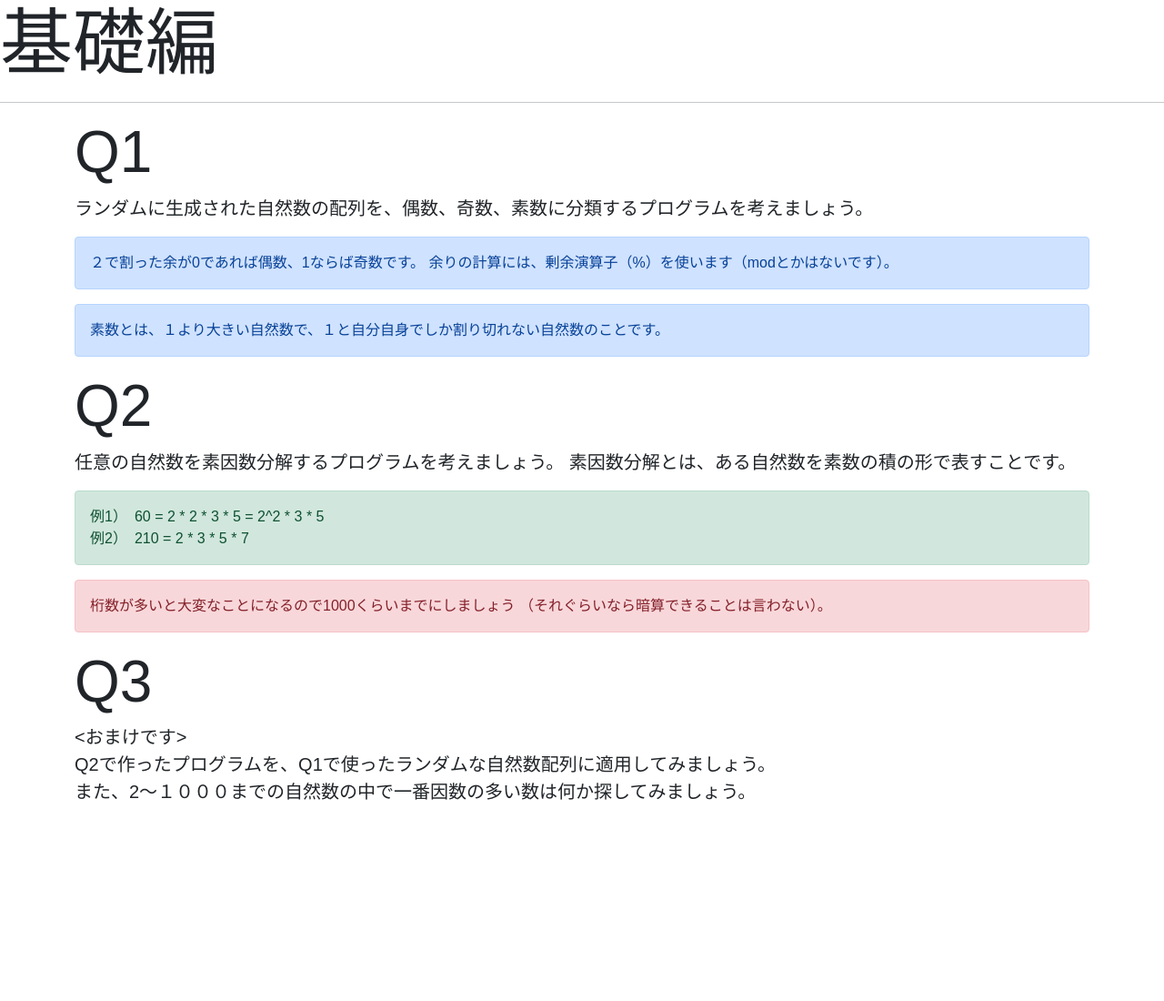
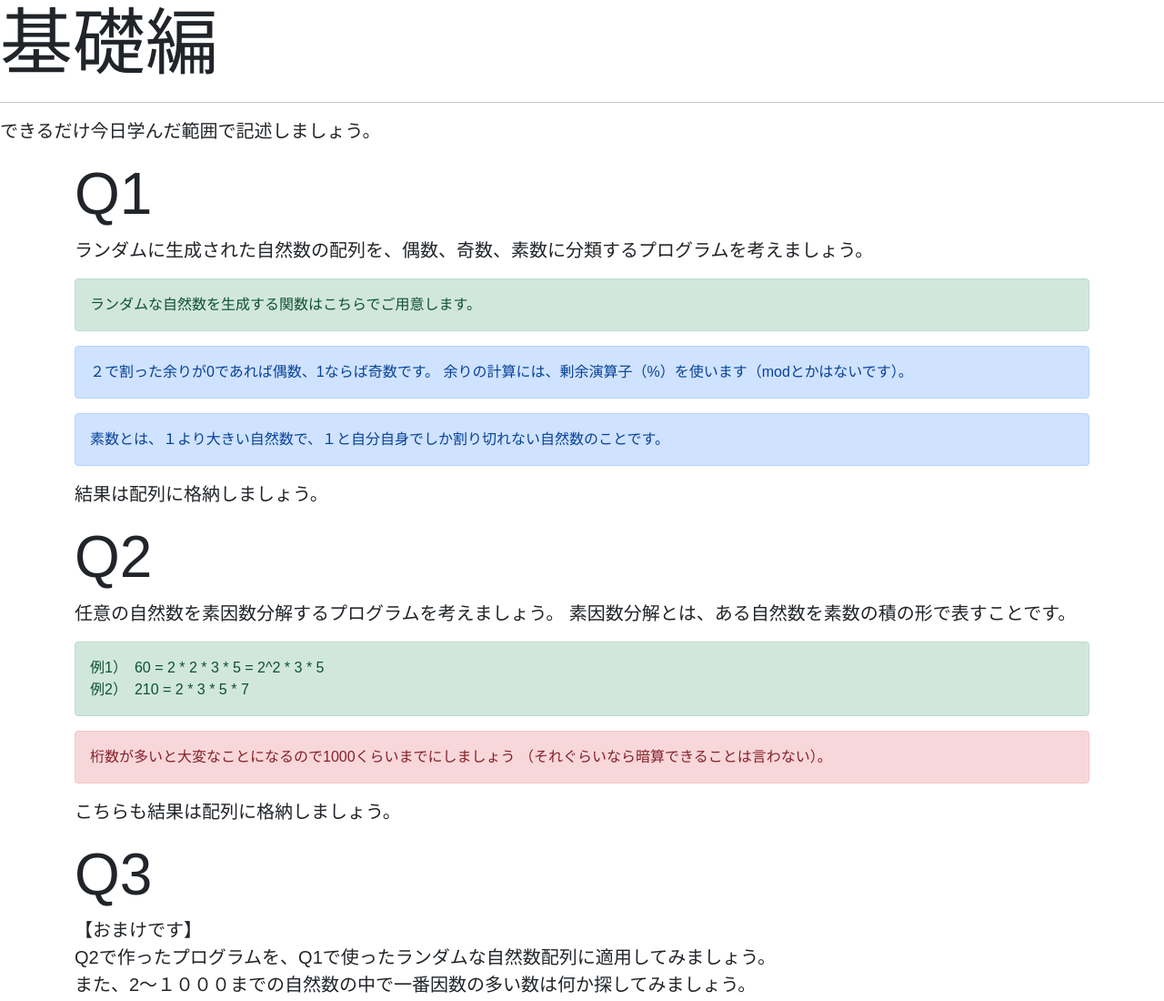
Before and after one commit to y-sonoda/js-chapter01, a website built with Parcel: page index.html in a window 1280 px wide. Shown: the whole page at 91% size. Before the commit the page ends 901 px from the top, so only its background shows below. Built offline with nearby package versions, Linux system fonts and the light colour scheme.

Commit message:
課題加筆

```diff
--- a/index.html
+++ b/index.html
@@ -20,18 +20,27 @@
     <div id="app">
       <h1 class="display-1">基礎編</h1>
       <hr />
+      <p class="lead">
+        できるだけ今日学んだ範囲で記述しましょう。
+      </p>
       <div class="container">
         <h1 class="display-3">Q1</h1>
         <p class="lead">
           ランダムに生成された自然数の配列を、偶数、奇数、素数に分類するプログラムを考えましょう。
         </p>
+        <div class="alert alert-success" role="alert">
+          ランダムな自然数を生成する関数はこちらでご用意します。
+        </div>
         <div class="alert alert-primary" role="hint">
-          ２で割った余が0であれば偶数、1ならば奇数です。
+          ２で割った余りが0であれば偶数、1ならば奇数です。
           余りの計算には、剰余演算子（%）を使います（modとかはないです）。
         </div>
         <div class="alert alert-primary" role="hint">
           素数とは、１より大きい自然数で、１と自分自身でしか割り切れない自然数のことです。
         </div>
+        <p class="lead">
+          結果は配列に格納しましょう。
+        </p>
       </div>
       <div class="container">
         <h1 class="display-3">Q2</h1>
@@ -47,11 +56,14 @@
           桁数が多いと大変なことになるので1000くらいまでにしましょう
           （それぐらいなら暗算できることは言わない）。
         </div>
+        <p class="lead">
+          こちらも結果は配列に格納しましょう。
+        </p>
       </div>
       <div class="container">
         <h1 class="display-3">Q3</h1>
         <p class="lead">
-          <おまけです><br />
+          【おまけです】<br />
           Q2で作ったプログラムを、Q1で使ったランダムな自然数配列に適用してみましょう。<br />
           また、2〜１０００までの自然数の中で一番因数の多い数は何か探してみましょう。
         </p>
--- a/src/index.js
+++ b/src/index.js
@@ -2,9 +2,9 @@ import "./styles.css";
 
 /**
  * generate random number
- * @param {number} min minimun number
- * @param {number} max maximum number
- * @returns {number} random number
+ * @param {Number} min minimun number
+ * @param {Number} max maximum number
+ * @returns {Number} random number
  * @see https://developer.mozilla.org/ja/docs/Web/JavaScript/Reference/Global_Objects/Math/random
  */
 function getRandomInt(min, max) {
@@ -15,15 +15,13 @@ function getRandomInt(min, max) {
 
 /**
  * generate array of random numbers
- * @param {number} times elements count
- * @returns {number[]} array of random numbers
+ * @param {Number} times elements count
+ * @returns {Number[]} array of random numbers
  */
-function getRamdomNumbers(times = 100) {
+export function getRamdomNumbers(times = 100) {
   const randomNumbers = [];
   for (let i = 0; i < times; i++) {
     randomNumbers.push(getRandomInt(1, 100));
   }
   return randomNumbers;
 }
-// const result = getRamdomNumbers();
-// console.log(result);
```
